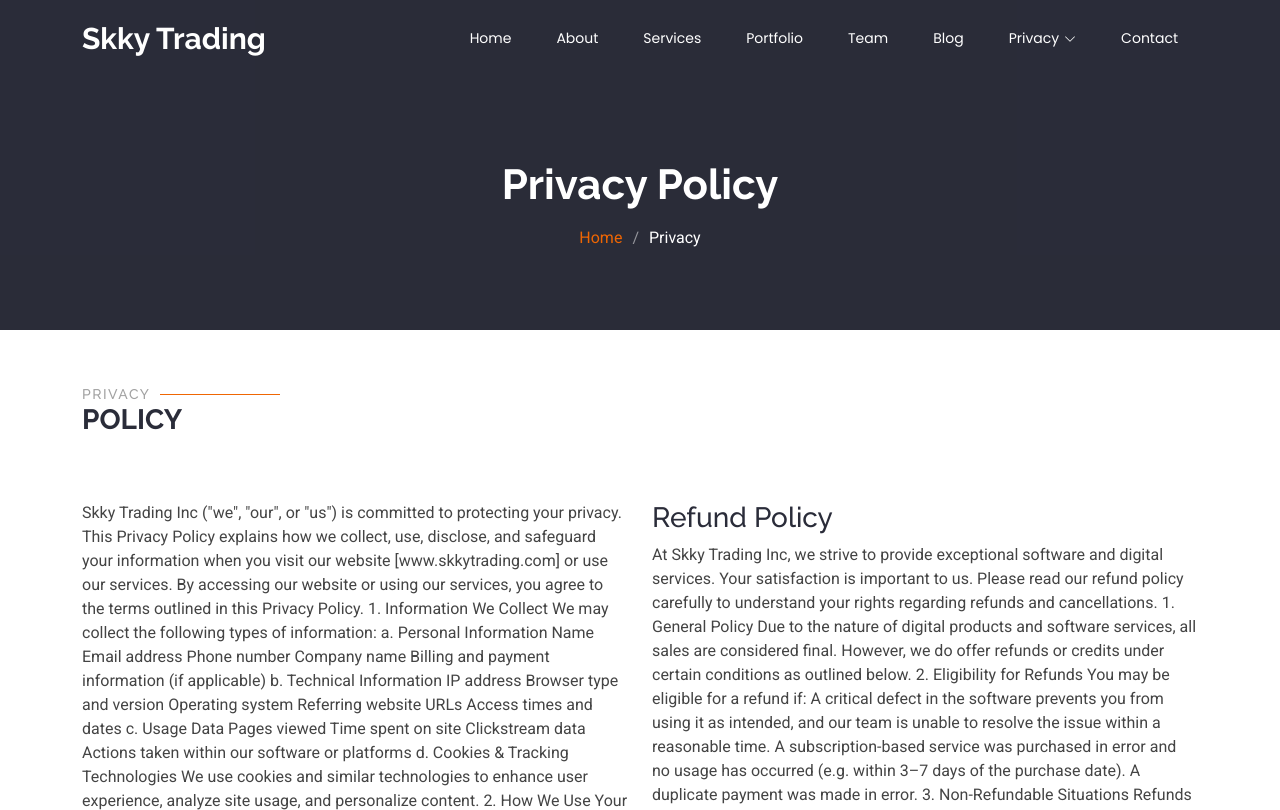
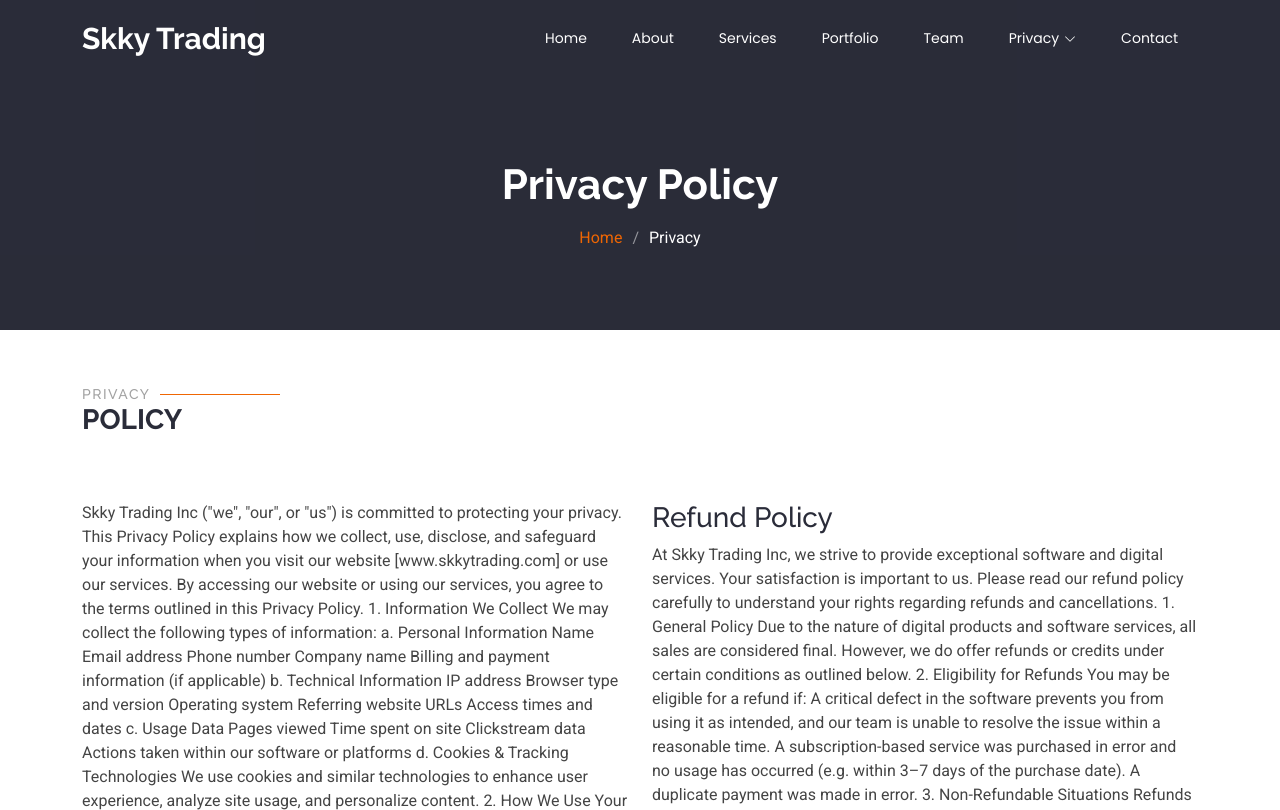
Before and after one commit to Asadkazmi12/Skky, a plain HTML site: page blog - Copy.html in a window 1280 px wide. Shown: the top 810 px of the page. Drawn offline with Linux system fonts and the light colour scheme.

Commit message:
Update blog - Copy.html
.

```diff
--- a/blog - Copy.html
+++ b/blog - Copy.html
@@ -55,7 +55,7 @@
           <li><a href="#services">Services</a></li>
           <li><a href="#portfolio">Portfolio</a></li>
           <li><a href="#team">Team</a></li>
-          <li><a href="blog.html" class="active">Blog</a></li>
+
           <li><a href="blog - Copy.html"><span>Privacy</span> <i class="bi bi-chevron-down toggle-dropdown"></i></a>
 
           </li>
```
